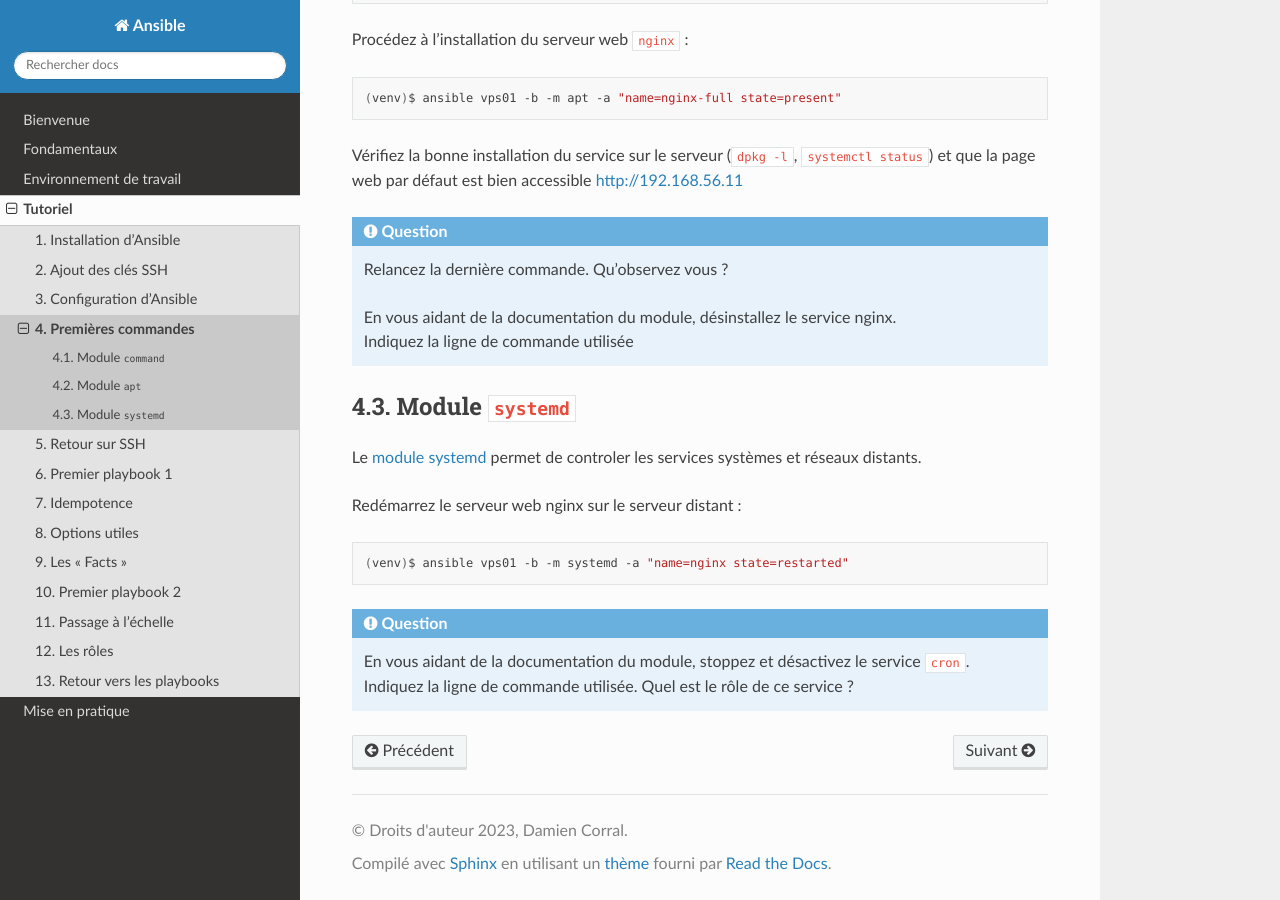
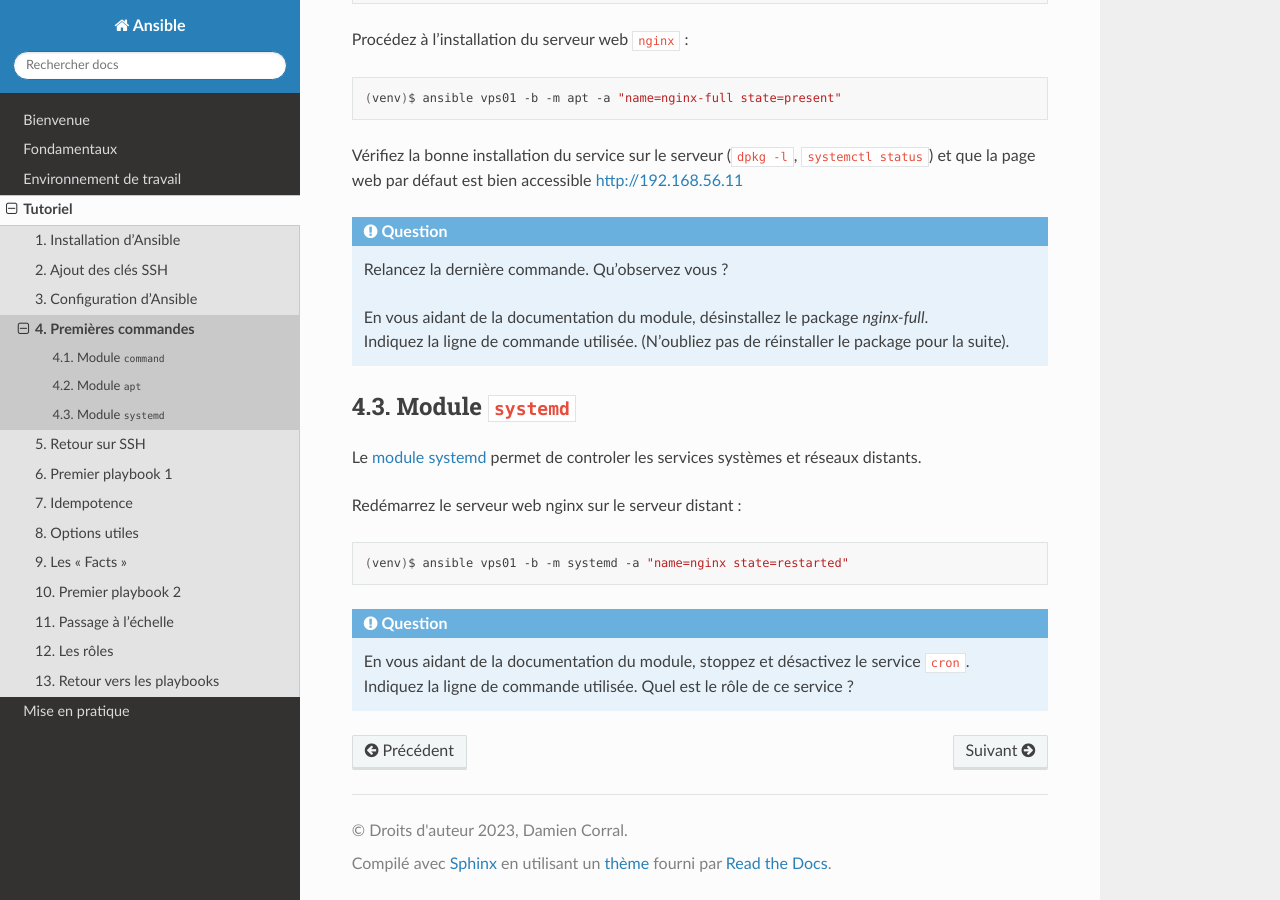
Before and after one commit to corralien/iut, a Sphinx documentation site: the page built from docs/tutorial/step-04.rst, in a window 1280 px wide and 900 px high, scrolled down 1077 px. Built offline with Sphinx 7.4.7 and the Read the Docs theme 2.0.0, drawn with Linux system fonts in a browser that asks for light colours.

Commit message:
instructions pour le TP

```diff
--- a/docs/tutorial/step-03.rst
+++ b/docs/tutorial/step-03.rst
@@ -18,7 +18,7 @@ Le fichier de configuration est cherché à plusieurs emplacements dans l'ordre
 3. :code:`~/.ansible.cfg` dans le répertoire personnel de l'utilisateur
 4. :code:`/etc/ansible/ansible.cfg` dans le répertoire de configuration système
 
-Dans le cadre du tutoriel, c'est l'option 2 qui est retenue pour centraliser l'ensemble de notre travail dans le répertoire :code:`ansible`.
+Dans le cadre du tutoriel, c'est l'option 2 qui est retenue pour centraliser l'ensemble de notre travail dans le répertoire courant.
 
 .. code-block:: cfg
    :linenos:
--- a/docs/tutorial/step-04.rst
+++ b/docs/tutorial/step-04.rst
@@ -58,8 +58,8 @@ Vérifiez la bonne installation du service sur le serveur (:code:`dpkg -l`, :cod
 
    Relancez la dernière commande. Qu'observez vous ?
 
-   En vous aidant de la documentation du module, désinstallez le service nginx. |br|
-   Indiquez la ligne de commande utilisée
+   En vous aidant de la documentation du module, désinstallez le package `nginx-full`. |br|
+   Indiquez la ligne de commande utilisée. (N'oubliez pas de réinstaller le package pour la suite).
 
 Module :code:`systemd`
 **********************
```
